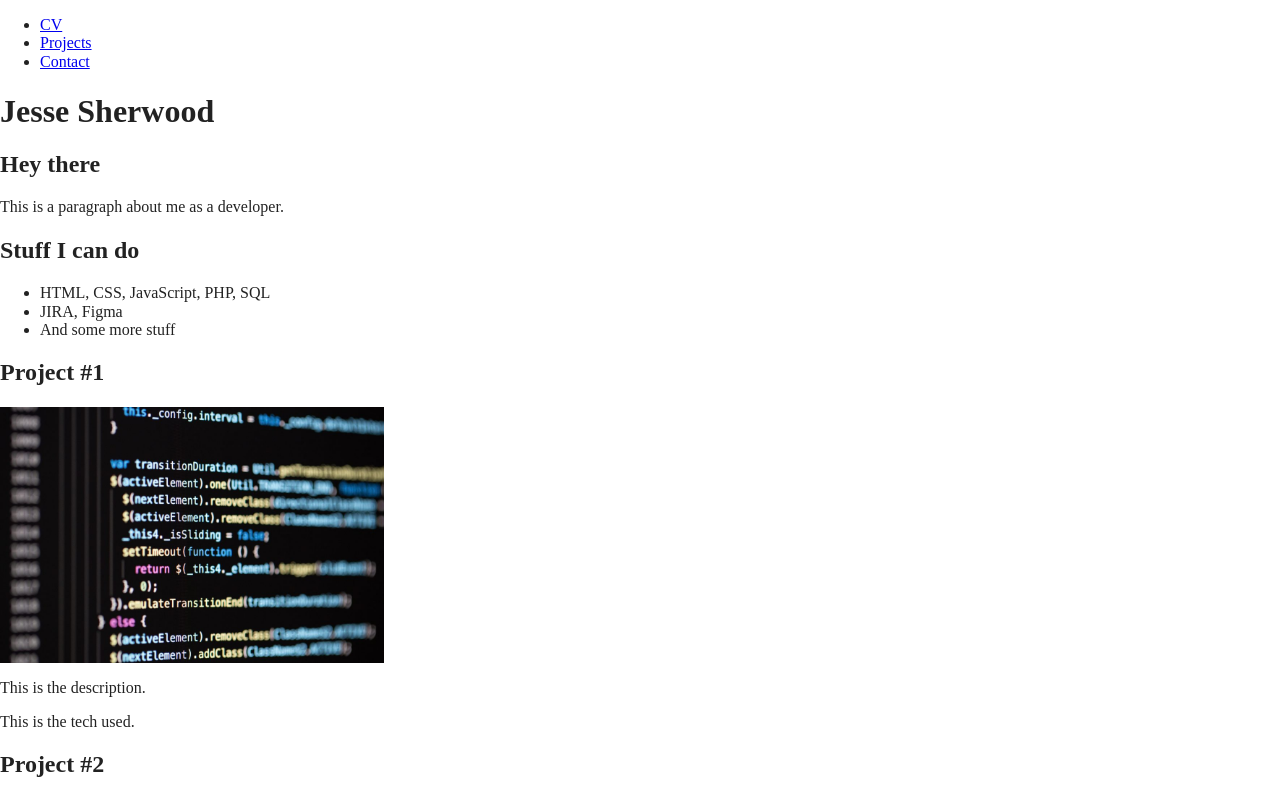
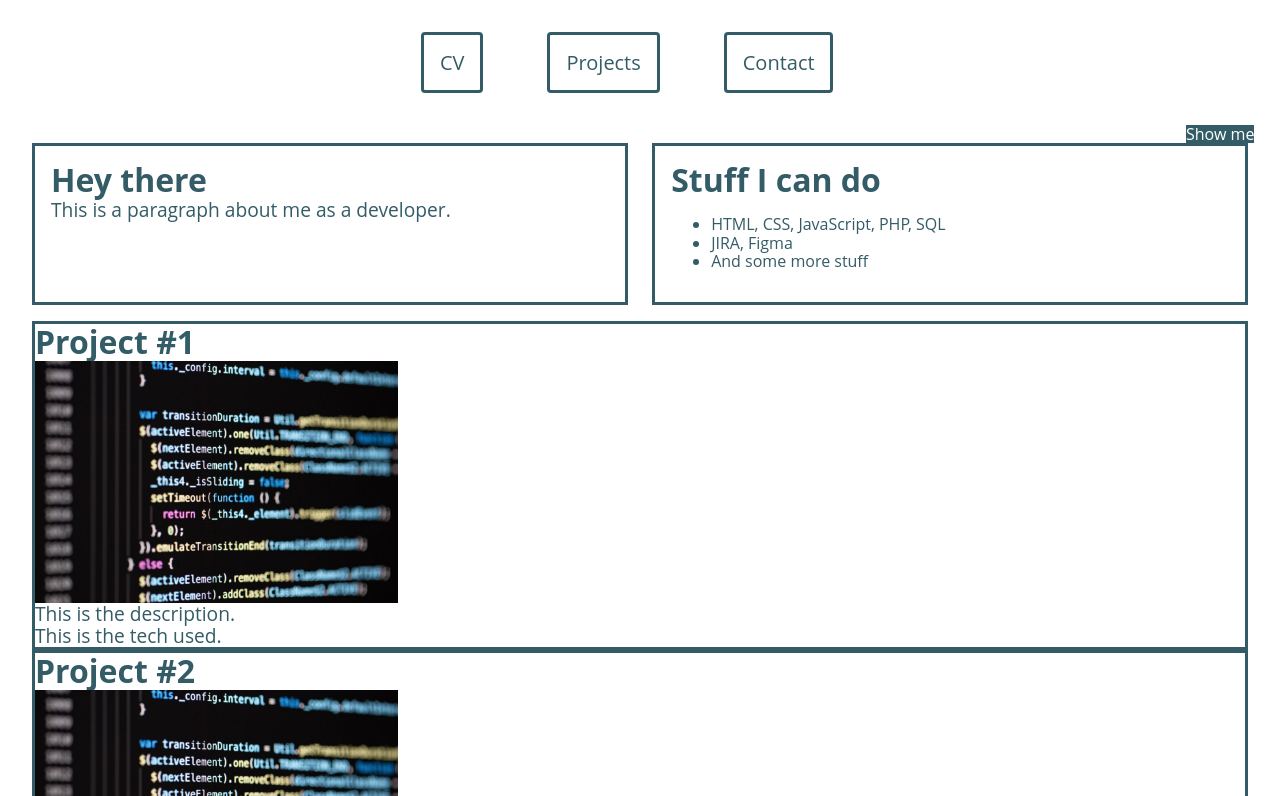
Before and after one commit to jesherwood/portfolio, a website built with Parcel: page index-dev.html in a window 1280 px wide. Shown: the top 796 px of the page. Built offline with nearby package versions, Linux system fonts and the light colour scheme.

Commit message:
Basic html framework, some initial css.

```diff
--- a/css/main.css
+++ b/css/main.css
@@ -260,3 +260,194 @@ textarea {
       page-break-after: avoid;
   }
 }
+
+/*
+* --------------------------Portfolio Styling---------------------------------
+*/
+
+/* || Fonts */
+@import url('https://fonts.googleapis.com/css2?family=Open+Sans:ital,wght@0,300;0,400;0,500;0,600;0,700;0,800;1,300;1,400;1,500;1,600;1,700;1,800&family=Roboto+Slab:wght@300;400;500;600;700&display=swap');
+
+/*
+* ---------Light Styles---------
+*/
+
+/* General Styles */
+
+:root {
+  /* colors */
+    --black: #000000;
+    --white: #FFFFFF;
+    --deep-space-sparkle: #335C67;
+    --medium-champagne: #FFF3B0;
+    --indian-yellow: #E09F3E;
+    --auburn: #9E2A2B;
+    --rosewood: #540B0E;
+}
+
+body {
+    margin: auto;
+    color: var(--deep-space-sparkle);
+    background-color: var(--white);
+    font-family: 'Open Sans', sans-serif;
+}
+
+.wrapper {
+    margin-left: auto;
+    margin-right: auto;
+    margin-left: 2rem;
+    margin-right: 2rem;
+}
+
+h1, h2, h3, h4, h5, p {
+    margin: 0;
+}
+
+h1 {
+    font-size: 18rem;
+    font-family: 'Roboto Slab', serif;
+}
+
+h2 {
+    font-size: 2rem;
+}
+
+h3 {
+    font-size: 1.8rem;
+}
+
+h4 {
+    font-size: 1.6rem;
+}
+
+h5 {
+    font-size: 1.4rem;
+}
+
+p {
+    font-size: 1.2rem;
+}
+
+/* || Header and Main Navigation */
+
+nav {
+    width: 98%;
+    z-index: 1;
+    padding-top: 2rem;
+}
+
+nav ul {
+    display: flex;
+    flex-wrap: wrap;
+    justify-content: center;
+    align-items: center;
+    list-style-type: none;
+    margin-top: 0;
+    margin-bottom: 0;
+    padding: 0;
+    overflow: hidden;
+    background-color: var(--white);
+}
+
+nav li {
+    display: inline;
+    float: left;
+    padding: 1rem;
+    border: 3px solid var(--deep-space-sparkle);
+    border-radius: 4px;
+    margin: 2rem;
+    margin-top: 0;
+    -moz-transition: all .7s ease-in-out;
+    -webkit-transition: all .7s ease-in-out;
+    -ms-transition: all .7s ease-in-out;
+    -o-transition: all .7s ease-in-out;
+    transition: all .7s ease-in-out;
+}
+
+nav li:hover {
+    margin: 0.5rem;
+    margin-top: 0;
+    padding: 3rem;
+    cursor: pointer;
+}
+
+nav li a {
+    display: block;
+    color: var(--deep-space-sparkle);
+    text-align: center;
+    padding: 14px 16px;
+    font-weight: 400;
+    font-size: 1.25rem;
+    text-decoration: none;
+    padding: 0;
+}
+
+nav ul li .active {
+    color: red;
+}
+
+.day-toggle {
+    display: inline-flex;
+    float: right;
+    content: 'Show Me';
+    color: var(--white);
+    background-color: var(--deep-space-sparkle);
+}
+
+/* Header Text */
+
+hgroup {
+    width: 100%;
+    z-index: -1;
+    overflow: hidden;
+    font-stretch: expanded;
+}
+
+hgroup h1 {
+    line-height: 0;
+    margin-top: 6.3rem;
+    margin-bottom: 8.3rem;
+    letter-spacing: -1.57rem;
+    font-stretch: expanded;
+    white-space: nowrap;
+    opacity: 0.5;
+}
+
+/* || Hello and CV area */
+.block-container-two {
+    display: grid;
+    grid-template-columns: repeat(2, 1fr);
+    gap: 2%;
+}
+
+.half-width-block {
+    background-color: var(--white);
+    border: 3px solid var(--deep-space-sparkle);
+    position: relative;
+    flex-basis: calc(25% - 10px);
+    margin-bottom: 1rem;
+    padding: 1rem;
+    box-sizing: border-box;
+}
+
+.half-width-block::before {
+    aspect-ratio: 1 / 1;
+    display: flex;
+    align-items: center;
+    padding: 5%;
+    background-color: #1E1E1E;
+}
+
+.half-width-block p, h2, li {
+
+}
+
+
+/* || Projects */
+.one-third-grid {
+    background-color: var(--white);
+    border: 3px solid var(--deep-space-sparkle);
+}
+
+
+/* || Footer */
--- a/index-dev.html
+++ b/index-dev.html
@@ -30,12 +30,14 @@
             <li><a href="#">Projects</a></li>
             <li><a href="#">Contact</a></li>
         </ul>
+        <div class="day-toggle">Show me</div>
     </nav>
-        <hgroup class="hero">
-            <h1>Jesse Sherwood</h1>
+    <hgroup>
+        <!-- <h1>Jesse Sherwood</h1> -->
     </hgroup>
 </header>
-    <section class="block-container">
+    <div class="wrapper">
+        <section class="block-container-two">
             <article class="half-width-block">
                 <header>
                     <h2>Hey there</h2>
@@ -57,7 +59,7 @@
                 </section>
             </article>
         </section>
-    <section class="block-container">
+        <section class="block-container-three">
             <article class="one-third-grid">
                 <header>
                     <h2>Project #1</h2>
@@ -101,6 +103,7 @@
             <div>copyright</div>
             <div>writing website</div>
         </footer>
+    </div>
     <script src="js/vendor/modernizr-3.11.2.min.js"></script>
     <script src="js/plugins.js"></script>
     <script src="js/main.js"></script>
--- a/js/main.js
+++ b/js/main.js
@@ -0,0 +1,3 @@
+document.getElementById('li').onclick = function() {
+  this.classList.toggle('active');
+}
```
Also changed, not shown: index.html (deleted, +0 -41 lines). Lines whose indentation alone changed are shown as unchanged.
